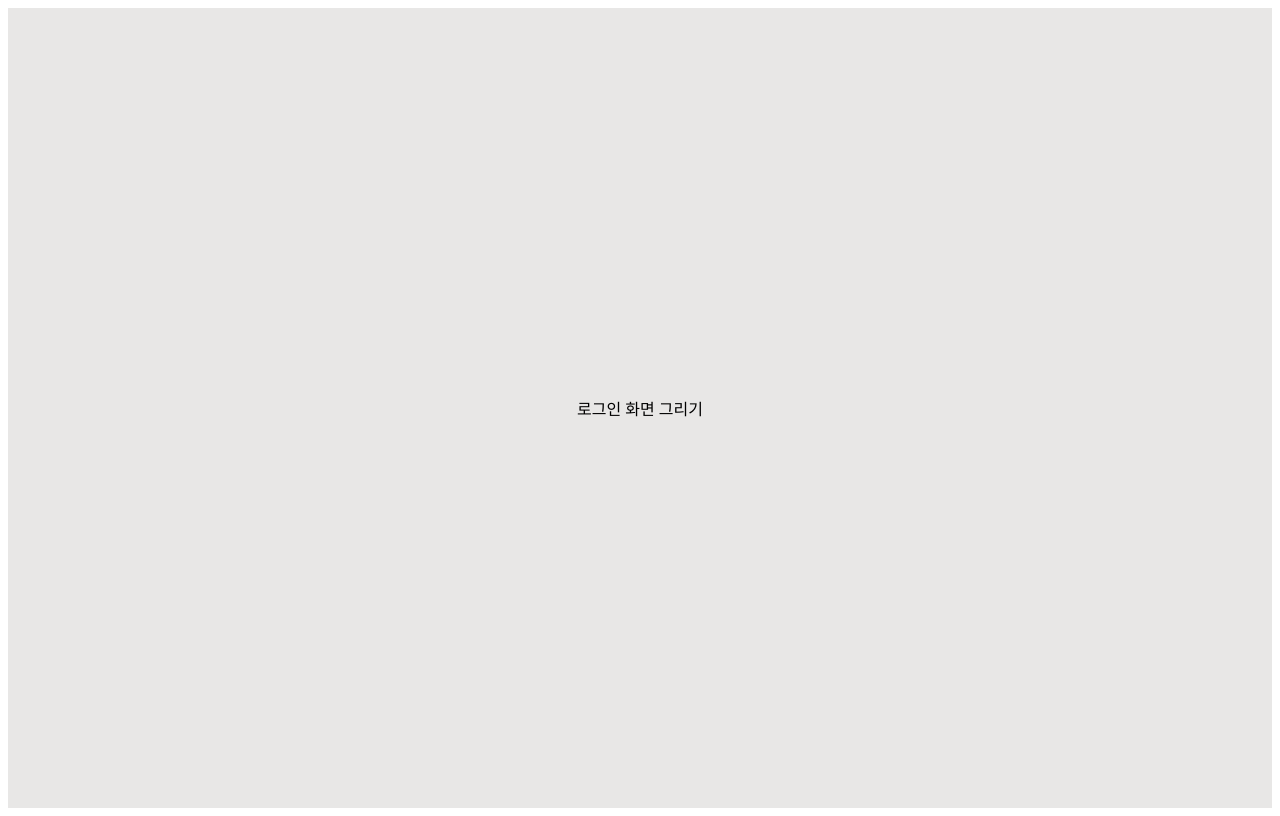
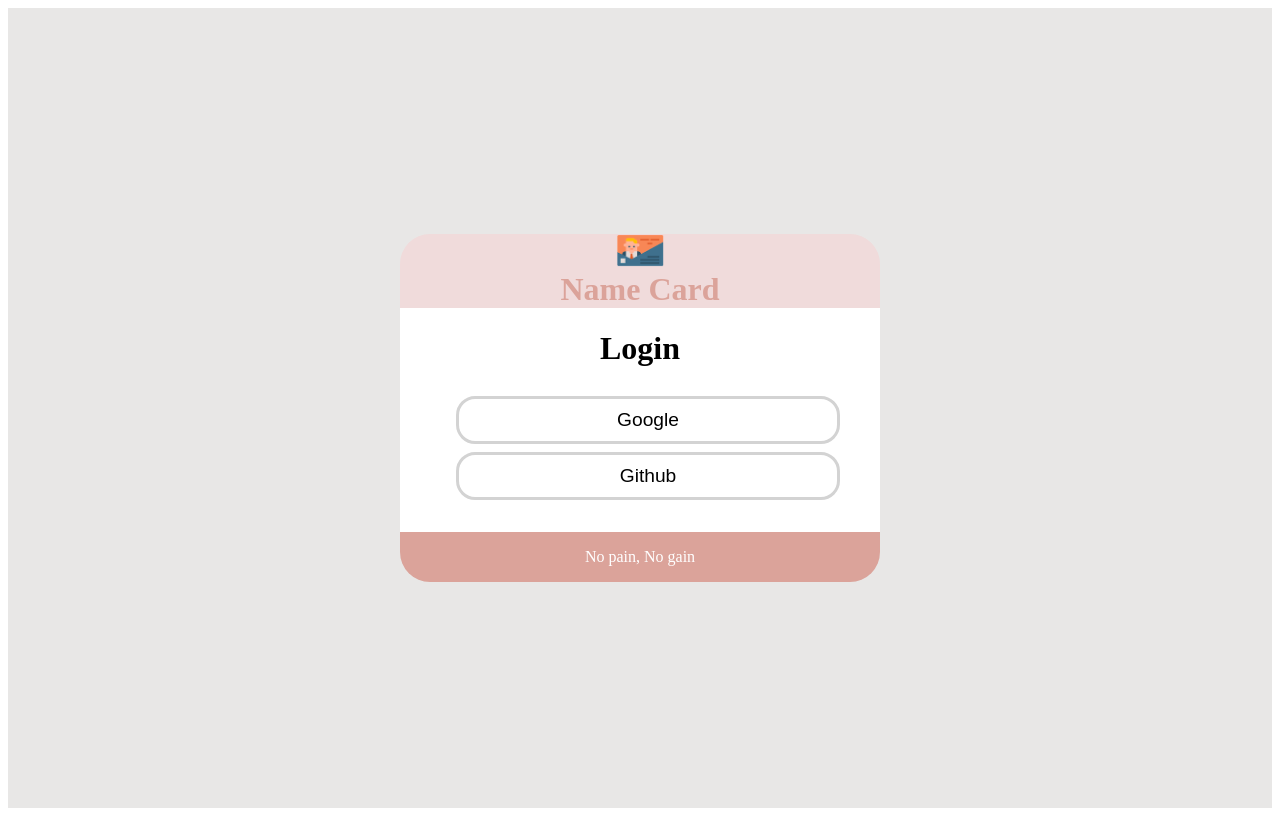
Before and after one commit to hes03/NameCard, a React (Create React App) app in the folder nameCard-step1/: page / in a window 1280 px wide. Built offline with nearby package versions, Linux system fonts and the light colour scheme.

Commit message:
로그인페이지완성

```diff
--- /dev/null
+++ b/nameCard-step1/src/components/include/Footer.jsx
@@ -0,0 +1,23 @@
+import styled from "styled-components"
+
+const FooterDiv = styled.div`
+    width: 100%;
+    background-color: #DBA39A;
+    text-align: center;
+    border-radius: 0 0 30px 30px;
+`
+const TitleP = styled.p`
+    color: white;
+`
+
+const Footer = () => {
+  return (
+    <>
+      <FooterDiv>
+        <TitleP>No pain, No gain</TitleP>
+      </FooterDiv>
+    </>
+  )
+}
+
+export default Footer
--- /dev/null
+++ b/nameCard-step1/src/components/include/Header.jsx
@@ -0,0 +1,43 @@
+import styled from "styled-components"
+
+const HeaderDiv = styled.div`
+    width: 100%;
+    text-align: center;
+    background-color: #F0DBDB;//#F0DBDB, #DBA39A
+    position: relative;
+    border-radius: 30px 30px 0 0;
+`
+const Img = styled.img`
+    width: 3em;
+`
+const BtnLogout = styled.button`
+    position: absolute;
+    right: 3em;
+    top: 1em;
+    padding: 0.8em;
+    border-radius: 20%;
+    background-color: black;
+    color: white;
+    outline: 0;
+    border: 0;
+    cursor: pointer;
+`
+const H1Title = styled.h1`
+    margin: auto;
+    color: #DBA39A;
+`
+
+const Header = () => {
+  return (
+    <>
+      <HeaderDiv>
+        <Img src="/images/logo.png" alt="logo" />
+        <div className={{margin: 'auto'}}>
+          <H1Title>Name Card</H1Title>
+        </div>
+      </HeaderDiv>
+    </>
+  )
+}
+
+export default Header
--- a/nameCard-step1/src/components/pages/Login.jsx
+++ b/nameCard-step1/src/components/pages/Login.jsx
@@ -1,10 +1,65 @@
-import React from 'react'
+import styled from "styled-components"
+import Header from "../include/Header"
+import Footer from "../include/Footer"
+
+const LoginDiv = styled.div`
+    width: 30em;
+    text-align: center;
+    display: flex;
+    flex-direction: column;
+    justify-content: center;
+    background-color: transparent;
+`
+const Section = styled.div`
+    background-color: white;
+`
+const ListUl = styled.ul`
+    width: 100%;
+    display: flex;
+    flex-direction: column;
+    justify-content: center;
+    list-style: none;
+    padding: 0.5rem;
+`
+const ItemLi = styled.li`
+    margin-bottom: 0.5em;
+`
+const BtnLogin = styled.button`
+    width: 80%;
+    height: 2.5em;
+    font-size: 1.2rem;
+    border-radius: 1.2rem;
+    background-color: transparent;
+    cursor: pointer;
+    border: 0.2rem solid lightgray;
+    outline: 0;
+    &:hover{
+      background-color: #e8e7e6;//#FEFCF3 , #F5EBE0
+    }
+`
 
 const Login = () => {
+  const onLogin = () => {
+
+  }
   return (
-    <div>
-      로그인 화면 그리기
-    </div>
+    <>
+      <LoginDiv>
+        <Header />
+        <Section>
+          <h1>Login</h1>
+          <ListUl>
+            <ItemLi>
+              <BtnLogin onClick={onLogin}>Google</BtnLogin>
+            </ItemLi>
+            <ItemLi>
+              <BtnLogin onClick={onLogin}>Github</BtnLogin>
+            </ItemLi>
+          </ListUl>
+        </Section>
+        <Footer />
+      </LoginDiv>
+    </>
   )
 }
 
```
